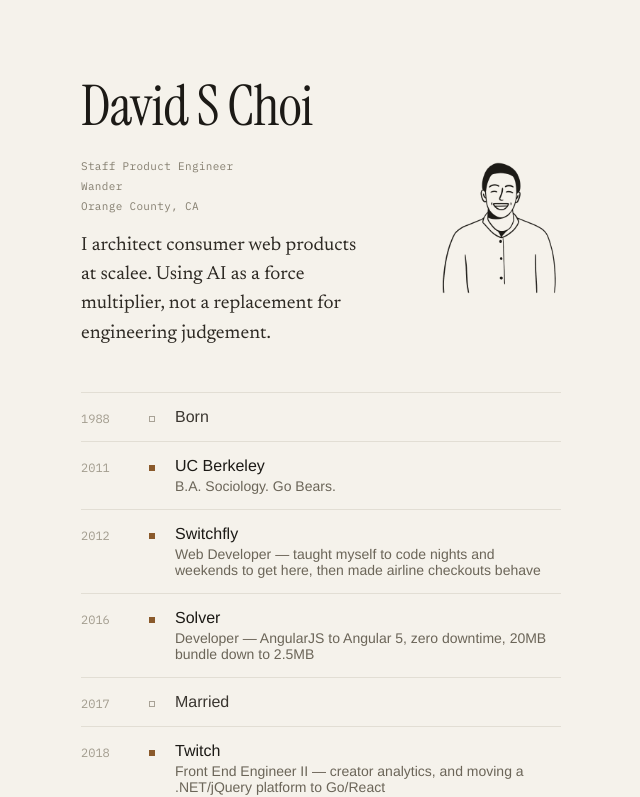
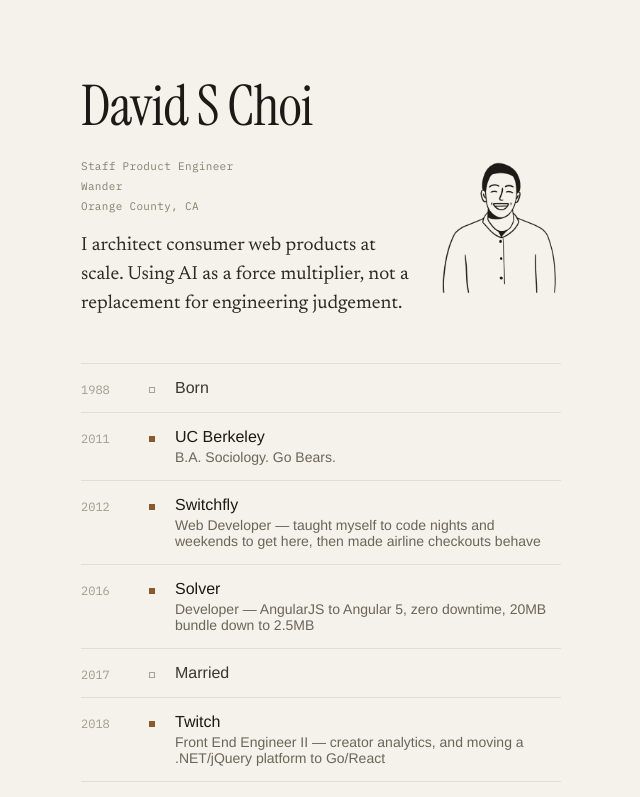
Before and after one commit to davidschoi/davidschoi.com, a React (Vite) app: page / in a window 1280 px wide. Shown: the top 797 px of the page, without its empty margins (319-959 px from the left). Built offline with nearby package versions, Linux system fonts and the light colour scheme.

Commit message:
fix: correct the lede typo and GitHub profile URL
"at scalee" -> "at scale", and github.com/greatgumz -> github.com/davidschoi.

```diff
--- a/src/data/site.js
+++ b/src/data/site.js
@@ -1,5 +1,5 @@
 export const email = 'me@davidschoi.com';
-export const github = 'https://github.com/greatgumz';
+export const github = 'https://github.com/davidschoi';
 export const linkedin = 'https://linkedin.com/in/greatgumz';
 export const resumePdf = '/David-S-Choi-Resume.pdf';
 
@@ -9,7 +9,7 @@ export const company = 'Wander';
 export const location = 'Orange County, CA';
 
 export const lede =
-  'I architect consumer web products at scalee. Using AI as a force multiplier, not a replacement for engineering judgement.';
+  'I architect consumer web products at scale. Using AI as a force multiplier, not a replacement for engineering judgement.';
 
 export const colophon =
   'Wife, two kids, and a pup named Morty. Basketball, puzzles, and a Señor Sisig spicy pork burrito with egg. Go Bears, go Lakers, and thank you to the man upstairs.';
```
